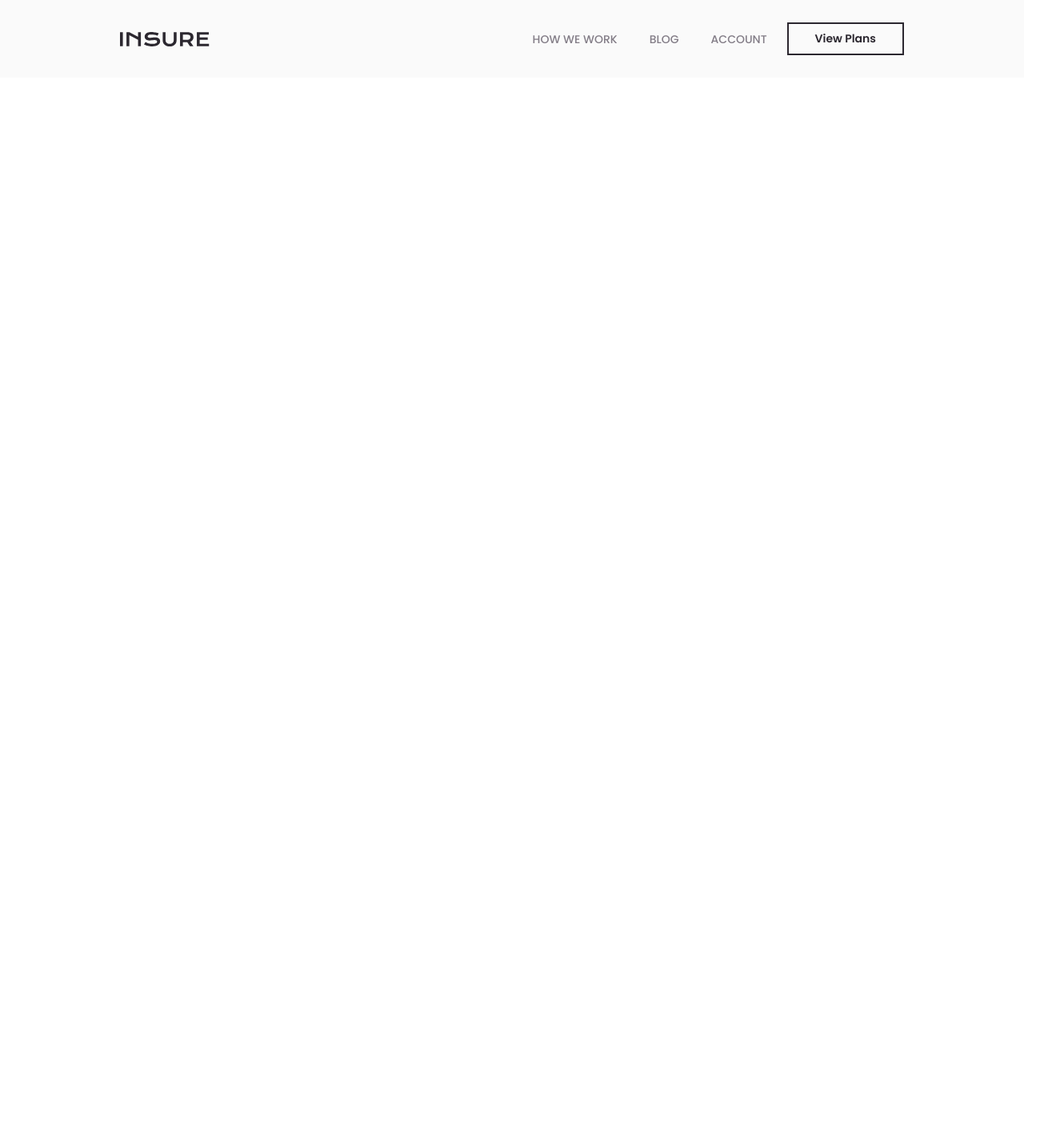
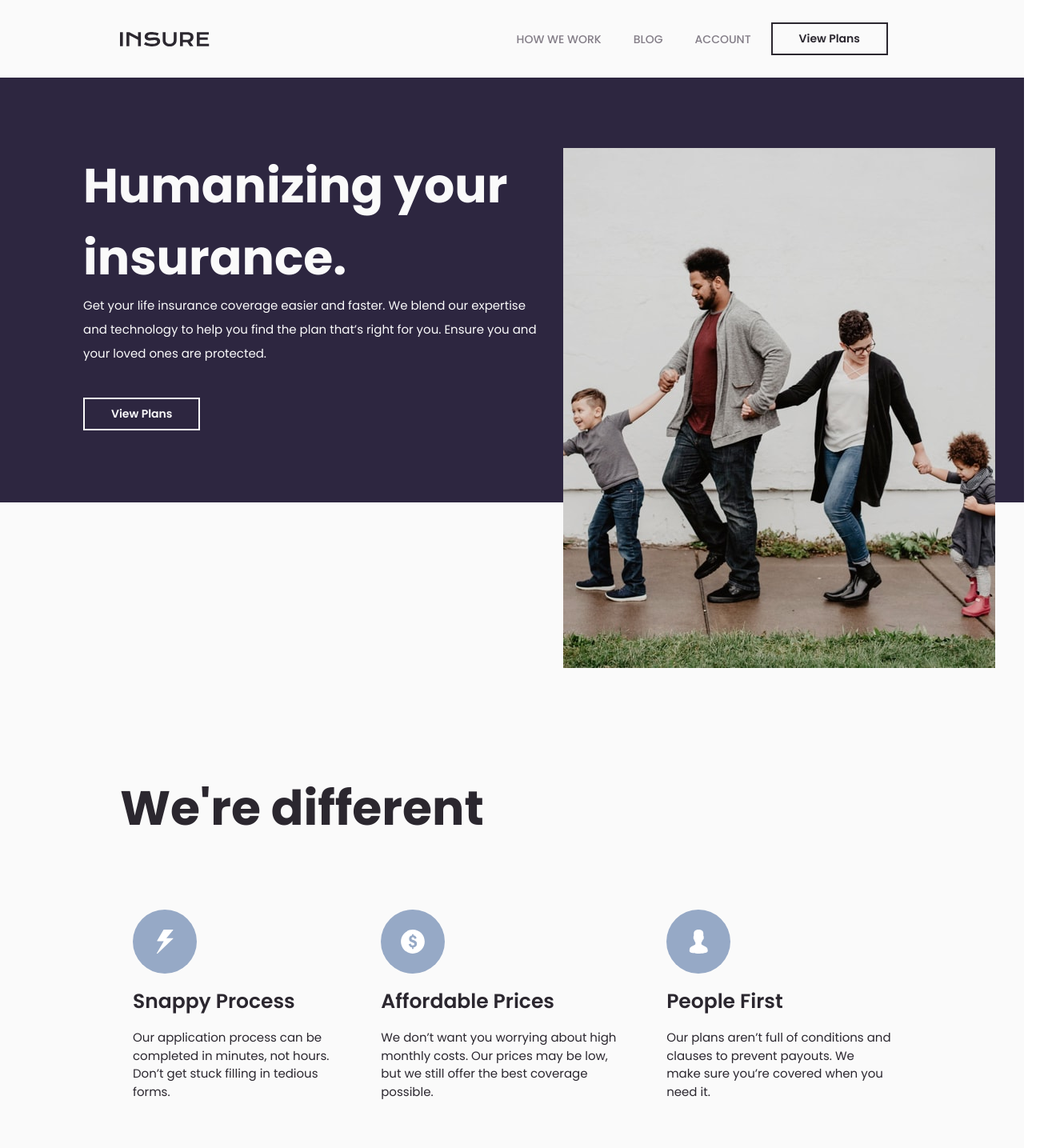
Before and after one commit to Anitor14/Insure_react_app, a React (Vite) app: page / in a window 1280 px wide. Shown: the top 1435 px of the page at 80% size, 1320 px wide, since content can reach past the window. Before the commit the page ends 800 px from the top, so only its background shows below. Built offline with nearby package versions, Linux system fonts and the light colour scheme.

Commit message:
Completed features component

```diff
--- a/src/App.jsx
+++ b/src/App.jsx
@@ -1,5 +1,5 @@
 import { useState } from "react";
-import { Navbar } from "./components";
+import { Navbar, Hero, Features, Work } from "./components";
 
 function App() {
   return (
@@ -9,6 +9,19 @@ function App() {
           <Navbar />
         </div>
       </div>
+
+      <div className="bg-primary flex justify-center items-center">
+        <div className="xl:max-w-[1280px] w-full">
+          <Hero />
+        </div>
+      </div>
+
+      <div className="bg-veryLightGray sm:px-[150px] px-6 md:mt-[280px] mt-[75px] flex justify-center items-start">
+        <div className="xl:max-w-[1280px] w-full">
+          <Features />
+          <Work />
+        </div>
+      </div>
     </div>
   );
 }
--- a/src/components/Button.jsx
+++ b/src/components/Button.jsx
@@ -1,11 +1,11 @@
 import React from "react";
 import styles from "../style";
 
-const Button = () => {
+const Button = ({style}) => {
   return (
     <button
       type="button"
-      className={`px-[33px] py-[8px] bg-veryLightGray hover:bg-veryDarkViolet font-poppins  text-[14px] text-veryDarkViolet hover:text-veryLightGray font-semibold border-solid border-2 border-veryDarkViolet active:cursor-progress ease-in-out duration-300`}
+      className={`px-[33px] py-[8px] bg-transparent hover:bg-veryDarkViolet font-poppins  text-[14px] text-veryDarkViolet hover:text-veryLightGray font-semibold border-solid border-2 border-veryDarkViolet active:cursor-progress ease-in-out duration-300`}
     >
       View Plans
     </button>
--- /dev/null
+++ b/src/components/Features.jsx
@@ -0,0 +1,43 @@
+import React from "react";
+import { features } from "../constants";
+
+const Features = () => {
+  return (
+    <section className=" flex justify-center flex-col items-center sm:py-16 py-6">
+      <div className="flex sm:justify-start justify-center items-center w-full">
+        <h3 className="font-poppins font-bold xs:text-[60px] text-[40px] text-veryDarkViolet xs:leading-[76.8px] leading-[66.8px]">
+          We're different
+        </h3>
+      </div>
+
+      <div className=" flex flex-col sm:flex-row justify-start items-center gap-6 sm:my-[80px] my-[60px]">
+        {features.map((feature) => {
+          return (
+            <div
+              key={feature.id}
+              className="flex-col sm:justify-start justify-center items-center px-4 py-2 sm:text-left text-center"
+            >
+              <div className="sm:w-[80px] w-full h-[80px] flex items-center justify-center">
+                <img
+                  src={feature.icon}
+                  alt="image-icon"
+                  className="object-contain"
+                />
+              </div>
+              <div>
+                <h1 className="font-poppins font-semibold text-[25px] text-veryDarkViolet py-4">
+                  {feature.title}
+                </h1>
+                <p className="font-poppins font-normal text-[15px] text-veryDarkViolet">
+                  {feature.content}
+                </p>
+              </div>
+            </div>
+          );
+        })}
+      </div>
+    </section>
+  );
+};
+
+export default Features;
--- /dev/null
+++ b/src/components/Hero.jsx
@@ -0,0 +1,50 @@
+import React from "react";
+import {
+  bg_pattern_intro_left_desktop,
+  image_intro_desktop,
+} from "../assets/images";
+
+import Button from "./Button";
+
+const Hero = () => {
+  return (
+    <section
+      id="hero"
+      className={`flex sm:flex-row flex-col-reverse sm:px-10  py-[0px] bg-darkViolet sm:max-h-[600px] w-[100%]`}
+    >
+      <div
+        className={`flex-1 flex justify-center items-center flex-col xl:px-0 sm:px-16 px-6 max-w-[700px] text-center sm:text-left py-[90px]`}
+      >
+        <h1
+          className={`font-poppins font-[700] text-[60px] text-veryLightGray`}
+        >
+          Humanizing your insurance.
+        </h1>
+        <p
+          className={`font-poppins font-normal text-[15px] text-veryLightGray mb-10 leading-[30px]`}
+        >
+          Get your life insurance coverage easier and faster. We blend our
+          expertise and technology to help you find the plan that’s right for
+          you. Ensure you and your loved ones are protected.
+        </p>
+        <div className="flex sm:justify-start justify-center items-center w-full">
+          <button
+            type="button"
+            className={`px-[33px] py-[8px] bg-transparent hover:bg-veryLightGray font-poppins text-[14px] text-veryLightGray hover:text-veryDarkViolet font-semibold border-solid border-2 border-veryLightGray active:cursor-progress ease-in-out duration-300`}
+          >
+            View Plans
+          </button>
+        </div>
+      </div>
+      {/* <div className="flex justify-center items-center sm:absolute sm:top-[185px] sm:right-[80px] w-screen left-0"> */}
+      <img
+        src={image_intro_desktop}
+        alt="image_intro_desktop"
+        className="sm:h-[650px] sm:w-[54%] w-[100%] object-contain md:absolute right-[-40px] top-[185px] "
+      />
+      {/* </div> */}
+    </section>
+  );
+};
+
+export default Hero;
--- a/src/components/Navbar.jsx
+++ b/src/components/Navbar.jsx
@@ -13,7 +13,7 @@ const Navbar = () => {
   return (
     <nav className="w-full flex py-7 justify-between items-center">
       <img src={insure_logo} alt="nav-logo" />
-      <div className="sm:flex hidden justify-between items-center gap-[25px]">
+      <div className="sm:flex hidden justify-between items-center gap-[25px] px-5 flex-1">
         <ul className="list-none flex justify-end items-center flex-1 leading-[20px]">
           {navLinks.map((nav, index) => {
             return (
@@ -62,7 +62,7 @@ const Navbar = () => {
             <div className="flex justify-center items-center border-2 border-veryLightGray">
               <img
                 src={bg_pattern_mobile_nav}
-                alt="bg_patter_intro_left_mobile"
+                alt="bg_pattern_mobile_nav"
                 className={`w-[100%] h-[100%] object-contain absolute bottom-[-40%]`}
               />
             </div>
--- /dev/null
+++ b/src/components/Work.jsx
@@ -0,0 +1,9 @@
+import React from 'react'
+
+const Work = () => {
+  return (
+    <div>Work</div>
+  )
+}
+
+export default Work
--- a/src/components/index.jsx
+++ b/src/components/index.jsx
@@ -1,4 +1,7 @@
 import Navbar from "./Navbar";
 import Button from "./Button";
+import Hero from "./Hero";
+import Features from "./Features";
+import Work from "./Work";
 
-export { Navbar, Button };
+export { Navbar, Button, Hero, Features, Work };
```
